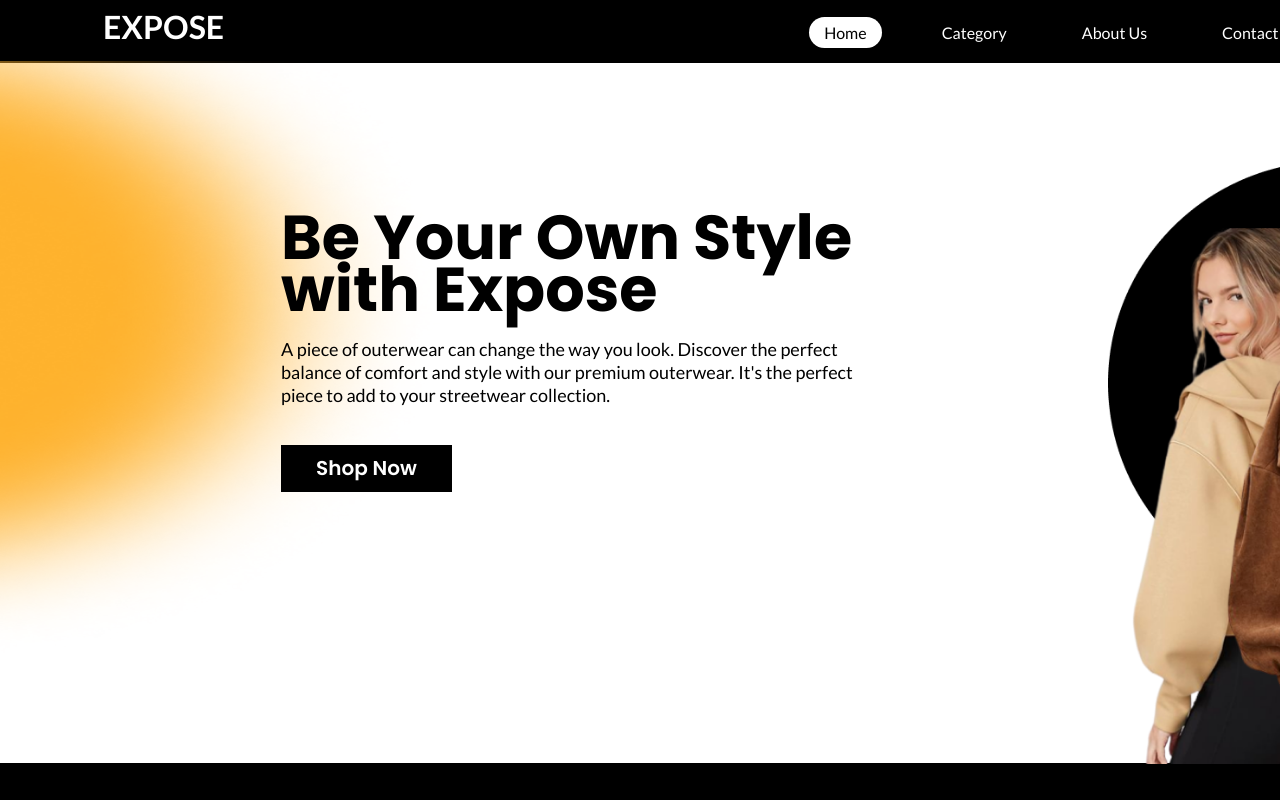
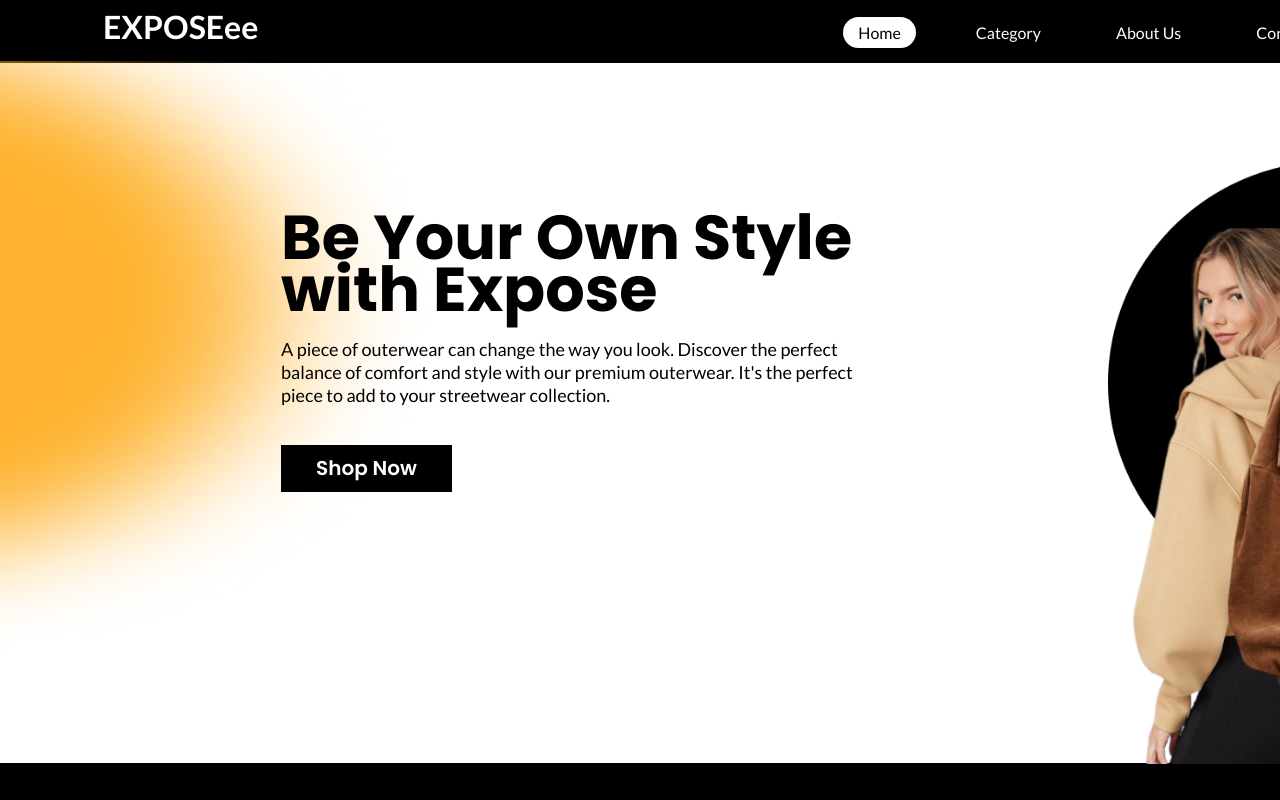
Before and after one commit to kenas77/kenas75.github.io, a plain HTML site: page index.html in a window 1280 px wide. Shown: the top 800 px of the page. Drawn offline with Linux system fonts and the light colour scheme; files whose address does not match are found by name.

Commit message:
test push

```diff
--- a/index.html
+++ b/index.html
@@ -9,7 +9,7 @@
 </head>
 <body style="margin: 0px;">
     <navbar class="navbar">
-        <div class="logo">EXPOSE</div>
+        <div class="logo">EXPOSEee</div>
         <div class="menu">
             <ul>
                 <li><a href="#home" class="active">Home</a></li>
```
